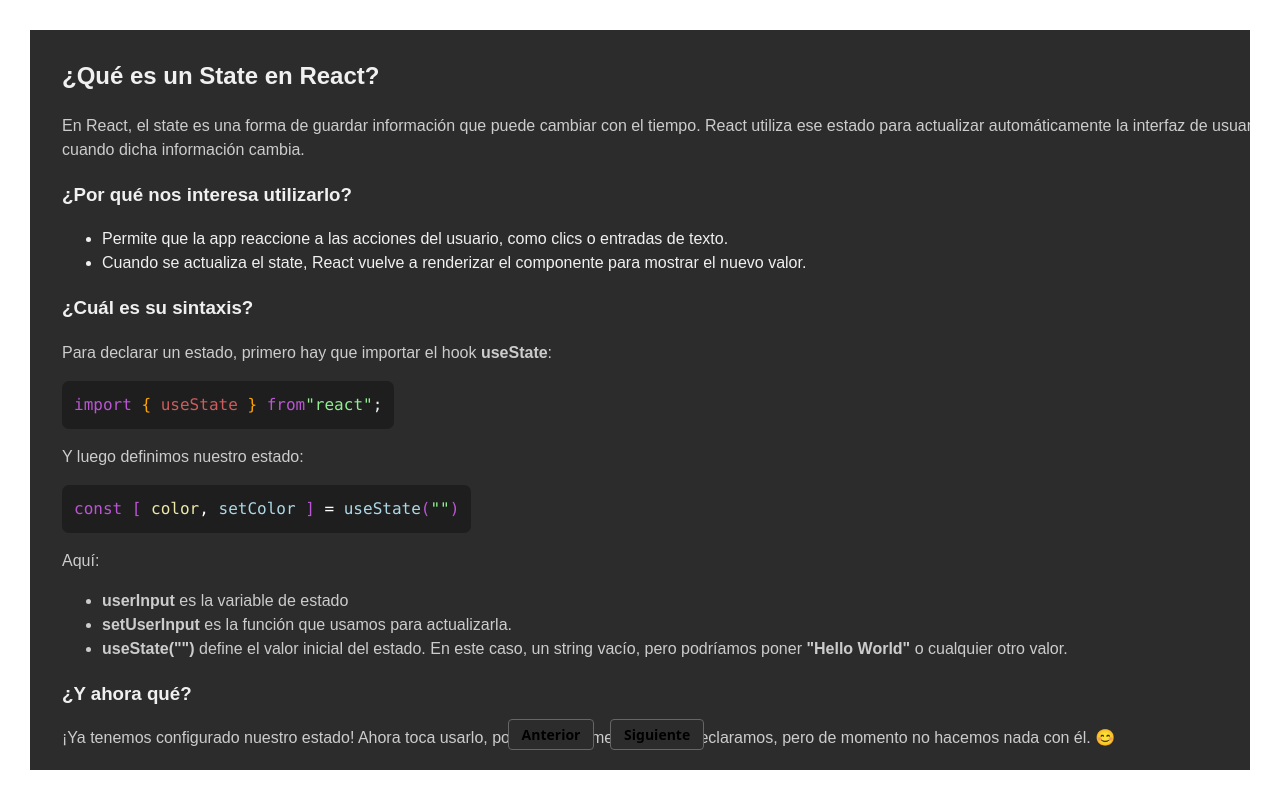
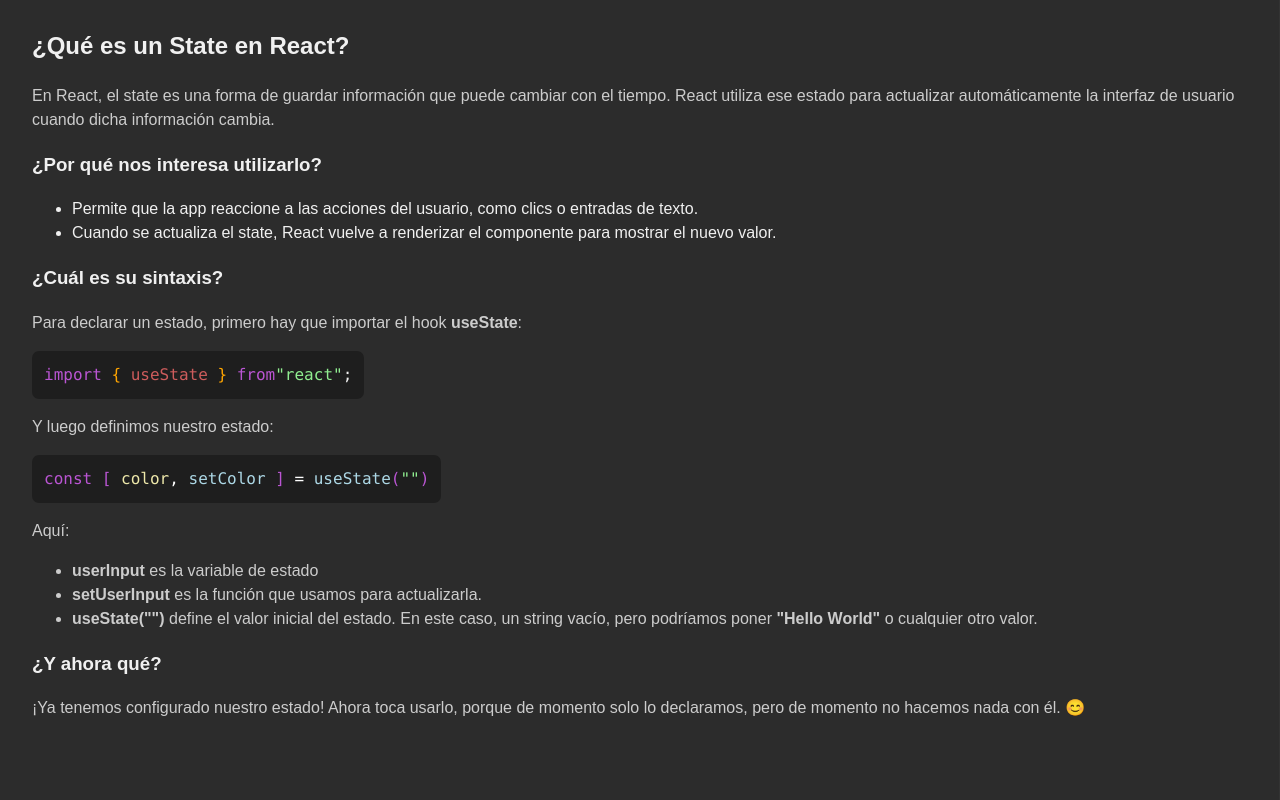
Before and after one commit to Roberttovarv/UseState, a React (Vite) app: page / in a window 1280 px wide. Built offline with nearby package versions, Linux system fonts and the light colour scheme.

Commit message:
Creating router

```diff
--- a/package.json
+++ b/package.json
@@ -13,6 +13,7 @@
     "react": "^19.1.0",
     "react-dom": "^19.1.0",
     "react-live": "^4.1.8",
+    "react-router-dom": "^7.8.0",
     "react-syntax-highlighter": "^15.6.1"
   },
   "devDependencies": {
--- a/src/App.tsx
+++ b/src/App.tsx
@@ -1,5 +1,6 @@
 
 import type { CSSProperties } from "react";
+import React from "react";
 import { CustomButton } from "./components/CustomButton.tsx";
 import { LevelOne } from "./levels/Level 1/LevelOne.tsx"
 import { StartScreen } from "./levels/Level 0/StartScreen.tsx";
@@ -8,59 +9,17 @@ import { LevelTwo } from "./levels/Level 2/LevelTwo.tsx";
 import { LevelThree } from "./levels/Level 3/LevelThree.tsx";
 import { LevelFour } from "./levels/Level 4/LevelFour.tsx";
 import { LevelFive } from "./levels/Level 5/LevelFive.tsx";
+import { RouterProvider } from "react-router-dom";
+import { router } from "./router/Routes.tsx";
 
 
 function App() {
-  const [level, setLevel] = useState<number>(0)
-  const handleLevel = (action: number) => {
-    if (action === 1) {
-      if (level === 0) {
-        return
-      }
-      setLevel(level -1)
-    }
-        if (action === 2) {
-      if (level === 5) {
-        return
-      }
-      setLevel(level + 1)
-    }
-  }
+  return (
+    <React.StrictMode>
+      <RouterProvider router={router} >
 
-  let currentLevel;
-
-  if (level === 0) {
-    currentLevel = <StartScreen />;
-  } else if (level === 1) {
-    currentLevel = <LevelOne />;
-  } else if (level === 2) {
-    currentLevel = <LevelTwo />;
-  } else if (level === 3) {
-    currentLevel = <LevelThree />
-  } else if (level === 4) {
-    currentLevel = <LevelFour />
-  } else if (level === 5) {
-    currentLevel = <LevelFive />
-  }
-  let currentTest = <LevelFive />
-  return (
-    <div style={appStyle}>
-      <div style={levelContainerStyle}>
-        {currentLevel}
-      </div>
-      <div
-        style={level ? ButtonsContainer : { ...ButtonsContainer, right: "45%" }}
-      >
-        <CustomButton
-          onClick={() => handleLevel(1)}
-        >Anterior
-        </CustomButton>
-        <CustomButton
-          onClick={() => handleLevel(2)}
-        >Siguiente
-        </CustomButton>
-      </div>
-    </div>
+      </RouterProvider>
+    </React.StrictMode>
 
   );
 }
--- a/src/levels/Level 0/StartScreen.tsx
+++ b/src/levels/Level 0/StartScreen.tsx
@@ -3,6 +3,7 @@ import { StateLine } from "./components/StateLine";
 import { HookLine } from "./components/HookLine";
 
 export const StartScreen = () => (
+
   <div style={containerStyle}>
     <div style={{ ...leftPanelStyle, width: "100%" }}>
       <div>
--- /dev/null
+++ b/src/router/Routes.tsx
@@ -0,0 +1,17 @@
+import { createBrowserRouter, createRoutesFromElements, Route } from "react-router-dom";
+import { StartScreen } from "../levels/Level 0/StartScreen";
+import { LevelOne } from "../levels/Level 1/LevelOne";
+import { LevelTwo } from "../levels/Level 2/LevelTwo";
+import { LevelThree } from "../levels/Level 3/LevelThree";
+import { LevelFour } from "../levels/Level 4/LevelFour";
+import { LevelFive } from "../levels/Level 5/LevelFive";
+
+export const router = createBrowserRouter(createRoutesFromElements(
+    <Route path="/" Component={StartScreen} >
+        <Route path="level/1" element={<LevelOne />}/>
+        <Route path="level/2" element={<LevelTwo />}/>
+        <Route path="level/3" element={<LevelThree />}/>
+        <Route path="level/4" element={<LevelFour />}/>
+        <Route path="level/5" element={<LevelFive />}/>
+    </Route>
+))
```
Also changed, not shown: 1 other file (tests, documents, lock files or other folders).
